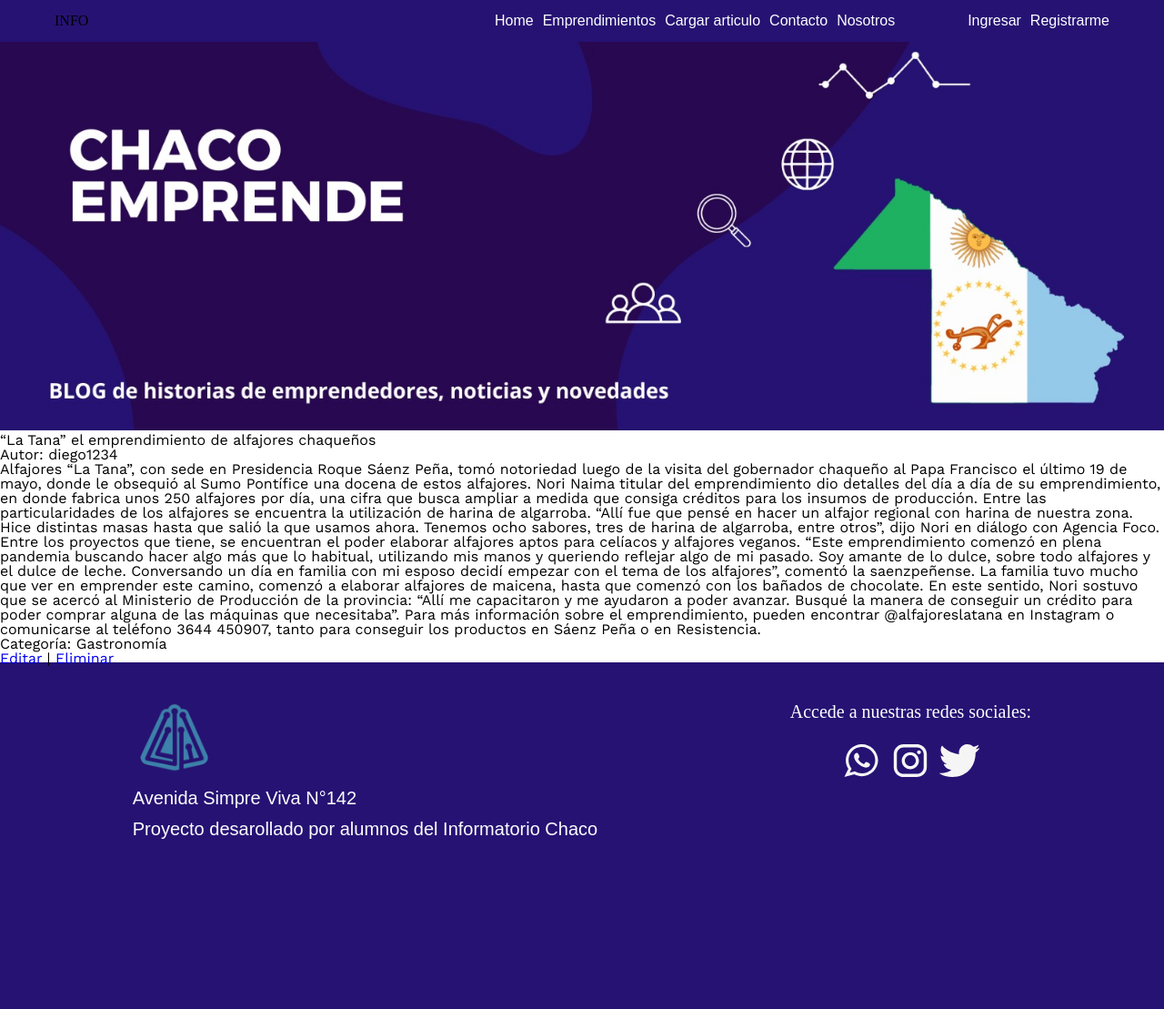
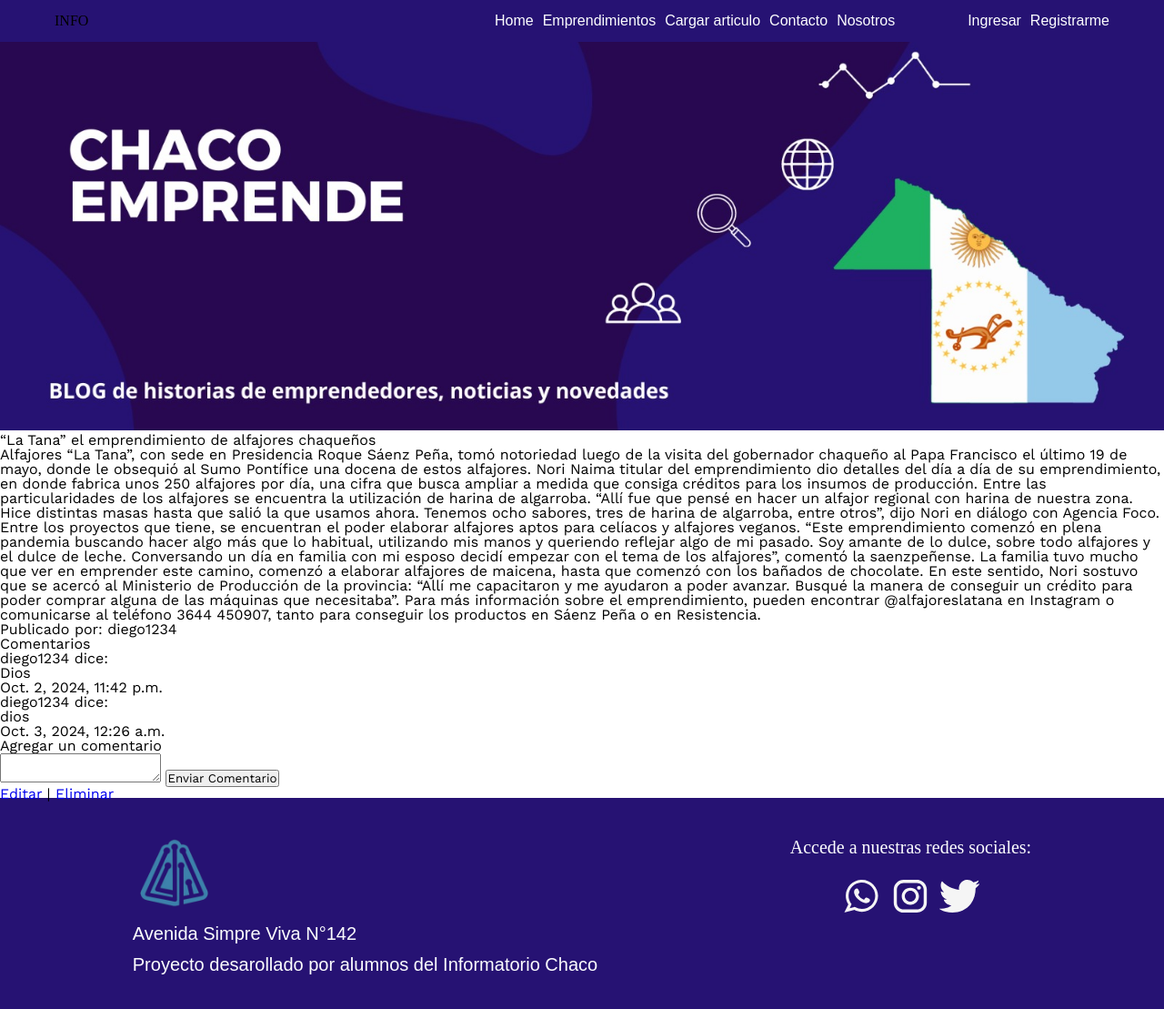
Before and after one commit to claudio-caio/proyecto_del_informatorio, a Django app: page /emprendimientos/detalle/1/ in a window 1280 px wide. Shown: the whole page at 91% size. Before the commit the page ends 922 px from the top, so only its background shows below. Run offline with Django 5.2, Linux system fonts and the light colour scheme; data comes from the database, SQL or seed files in the repository; both versions use the stored data as it was after the commit.

Commit message:
puto .pk puto .id

```diff
--- a/RepositorioDelProyecto2024/blog/apps/comentarios/urls.py
+++ b/RepositorioDelProyecto2024/blog/apps/comentarios/urls.py
@@ -4,5 +4,5 @@ from .views import AgregarComentarioView
 app_name = 'comentarios'
 
 urlpatterns = [
-    path('articulos/<int:articulo_id>/comentarios/', AgregarComentarioView.as_view(), name='agregar_comentario'),
+    path('comentarios/agregar/<int:articulo_id>/', AgregarComentarioView.as_view(), name='agregar_comentario'),
 ]
--- a/RepositorioDelProyecto2024/blog/apps/comentarios/views.py
+++ b/RepositorioDelProyecto2024/blog/apps/comentarios/views.py
@@ -15,4 +15,4 @@ class AgregarComentarioView(CreateView):
 
     def get_success_url(self):
         # Redirigir a la vista de detalle del artículo después de agregar el comentario
-        return reverse_lazy('detalle_articulo', kwargs={'articulo_id': self.kwargs['articulo_id']})
+        return reverse_lazy('emprendimientos:detalle_articulo', kwargs={'pk': self.kwargs['articulo_id']})
--- a/RepositorioDelProyecto2024/blog/apps/emprendimientos/urls.py
+++ b/RepositorioDelProyecto2024/blog/apps/emprendimientos/urls.py
@@ -1,5 +1,6 @@
 from django.urls import path
 from .views import ArticuloListView, ArticuloDetailView, ArticuloCreateView, ArticuloUpdateView, ArticuloDeleteView
+from .views import ArticuloDetailView
 
 app_name = 'emprendimientos'
 
@@ -9,5 +10,4 @@ urlpatterns = [
     path('crear/', ArticuloCreateView.as_view(), name='crear_articulo'),
     path('editar/<int:pk>/', ArticuloUpdateView.as_view(), name='editar_articulo'),
     path('eliminar/<int:pk>/', ArticuloDeleteView.as_view(), name='eliminar_articulo'),
-
 ]
--- a/RepositorioDelProyecto2024/blog/apps/emprendimientos/views.py
+++ b/RepositorioDelProyecto2024/blog/apps/emprendimientos/views.py
@@ -2,6 +2,7 @@ from django.views.generic import ListView, DetailView, CreateView, UpdateView, D
 from django.urls import reverse_lazy
 from .models import Articulo, Categoria
 from .forms import ArticuloForm
+from apps.comentarios.models import Comentario
 
 class ArticuloListView(ListView):
     model = Articulo
@@ -25,6 +26,22 @@ class ArticuloDetailView(DetailView):
     template_name = 'emprendimientos/detalle_articulo.html'
     context_object_name = 'articulo'
 
+    def get_context_data(self, **kwargs):
+        context = super().get_context_data(**kwargs)
+        context['comentarios'] = Comentario.objects.filter(articulo=self.object)
+        return context
+
+    def post(self, request, *args, **kwargs):
+        articulo = self.get_object()
+        contenido = request.POST.get('contenido')  # Obtiene el contenido del comentario
+        if contenido:
+            Comentario.objects.create(
+                contenido=contenido,
+                articulo=articulo,
+                autor=request.user
+            )
+        return self.get(request, *args, **kwargs)
+
 class ArticuloCreateView(CreateView):
     model = Articulo
     form_class = ArticuloForm
--- a/RepositorioDelProyecto2024/blog/templates/emprendimientos/detalle_articulo.html
+++ b/RepositorioDelProyecto2024/blog/templates/emprendimientos/detalle_articulo.html
@@ -1,11 +1,39 @@
 {% extends "base.html" %}
 
 {% block contenido %}
+<!-- detalle_articulo.html -->
+
 <h1>{{ articulo.titulo }}</h1>
-<p>Autor: {{ articulo.autor }}</p>
 <p>{{ articulo.contenido }}</p>
-<p>Categoría: {{ articulo.categoria }}</p>
+<p>Publicado por: {{ articulo.autor }}</p>
+
+<!-- Aquí comienzan los comentarios -->
+<h2>Comentarios</h2>
+
+{% for comentario in articulo.comentarios.all %}
+    <div>
+        <p><strong>{{ comentario.autor.username }}</strong> dice:</p>
+        <p>{{ comentario.contenido }}</p>
+        <p><em>{{ comentario.fecha }}</em></p>
+    </div>
+{% empty %}
+    <p>No hay comentarios aún.</p>
+{% endfor %}
+
+<h3>Agregar un comentario</h3>
+
+<p></p>
+
+<form action="{% url 'comentarios:agregar_comentario' articulo_id=articulo.id %}" method="post">
+    {% csrf_token %}
+    <textarea name="contenido" required></textarea>
+    <button type="submit">Enviar Comentario</button>
+</form>
 
 <a href="{% url 'emprendimientos:editar_articulo' articulo.pk %}">Editar</a> |
 <a href="{% url 'emprendimientos:eliminar_articulo' articulo.pk %}">Eliminar</a>
+
+
+
+
 {% endblock contenido %}
```
Also changed, not shown: RepositorioDelProyecto2024/blog/templates/emprendimientos/lista_articulos.html (+19 -0 lines), RepositorioDelProyecto2024/blog/blog/db.sqlite3.
